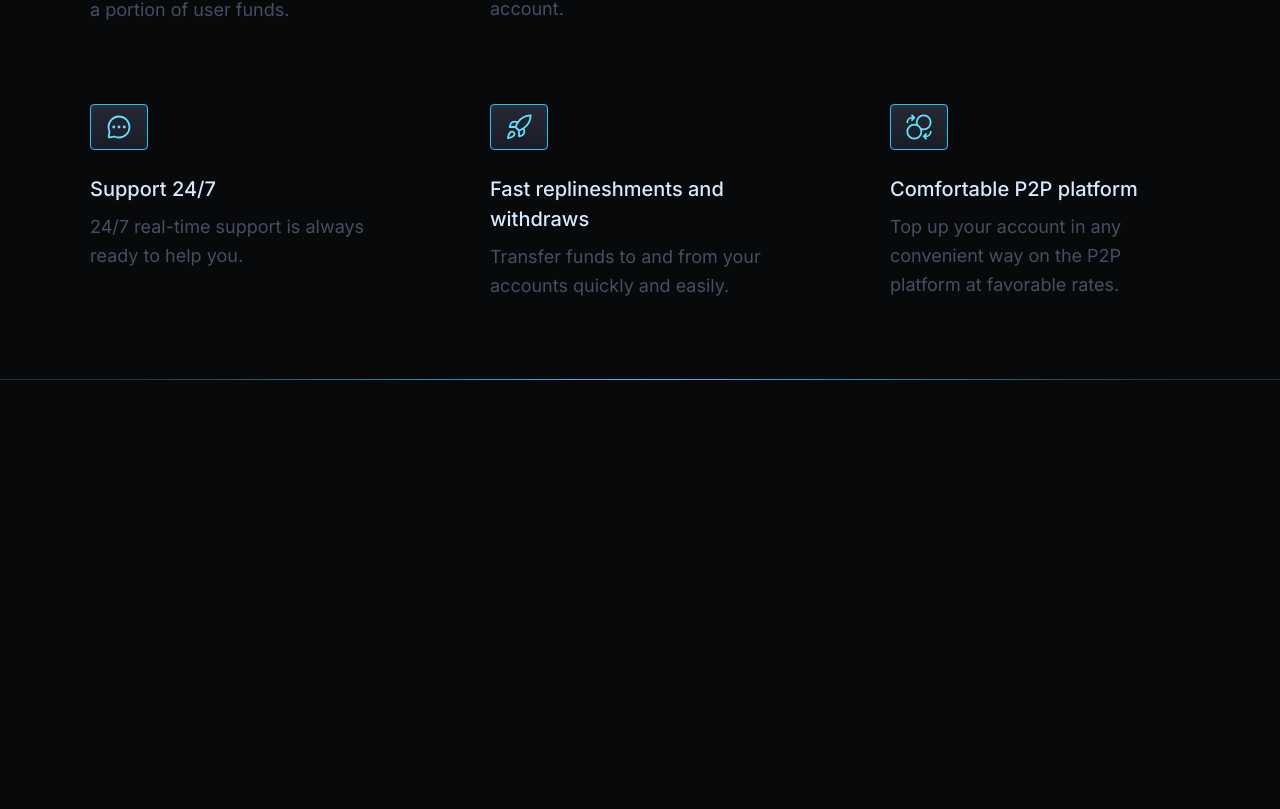
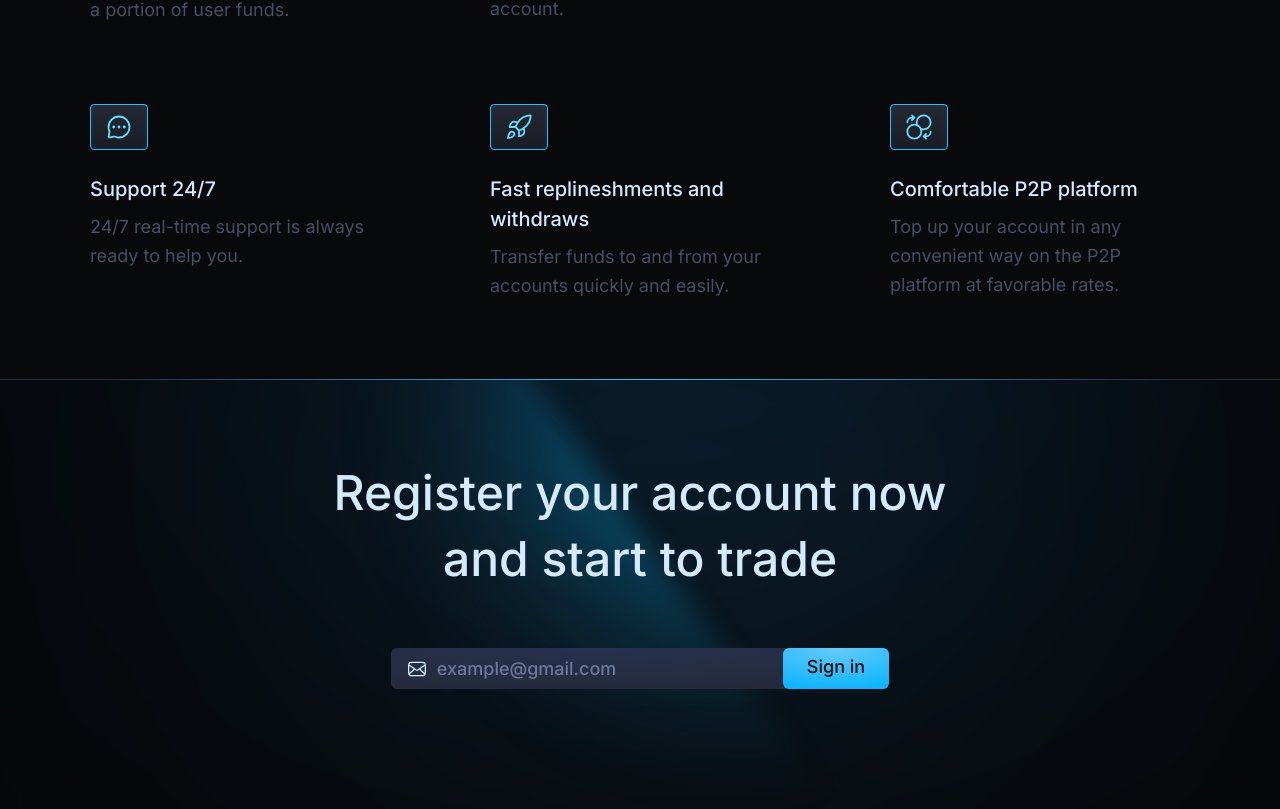
Before and after one commit to ptrv-dev/react-bitlist, a React (Vite) app: page / in a window 1280 px wide. Shown: the part 1985-2794 px from the top of the page. Before the commit the page ends 2365 px from the top, so only its background shows below. Built offline with nearby package versions, Linux system fonts and the light colour scheme; no server answers.

Commit message:
home-page: sign-in section

```diff
--- a/src/HomePage.tsx
+++ b/src/HomePage.tsx
@@ -5,6 +5,7 @@ import {
   Header,
   HeroSection,
   PartnersSection,
+  SignInSection,
 } from './components';
 
 const HomePage: FC = () => {
@@ -15,6 +16,7 @@ const HomePage: FC = () => {
       <AssetsSection />
       <PartnersSection />
       <AdvantagesSection />
+      <SignInSection />
     </>
   );
 };
--- /dev/null
+++ b/src/components/SignInSection.tsx
@@ -0,0 +1,76 @@
+import { FC } from 'react';
+import { Button, Input } from './ui';
+import { MailIcon } from './icons';
+
+const SignInSection: FC = () => {
+  return (
+    <section className="py-20 pb-40 border-b border-secondary relative overflow-hidden">
+      <svg
+        width="1018"
+        height="1262"
+        viewBox="0 0 1018 1262"
+        fill="none"
+        xmlns="http://www.w3.org/2000/svg"
+        className="absolute top-1/2 left-1/2 -translate-x-[60%] -translate-y-1/2 pointer-events-none"
+      >
+        <g filter="url(#filter0_f_1001_187)">
+          <path
+            d="M993.757 1088.27L778.285 1237.33L23.9999 173.06L239.472 24L993.757 1088.27Z"
+            fill="url(#paint0_radial_1001_187)"
+            fill-opacity="0.72"
+          />
+        </g>
+        <defs>
+          <filter
+            id="filter0_f_1001_187"
+            x="-6.10352e-05"
+            y="-3.05176e-05"
+            width="1017.76"
+            height="1261.33"
+            filterUnits="userSpaceOnUse"
+            color-interpolation-filters="sRGB"
+          >
+            <feFlood flood-opacity="0" result="BackgroundImageFix" />
+            <feBlend
+              mode="normal"
+              in="SourceGraphic"
+              in2="BackgroundImageFix"
+              result="shape"
+            />
+            <feGaussianBlur
+              stdDeviation="12"
+              result="effect1_foregroundBlur_1001_187"
+            />
+          </filter>
+          <radialGradient
+            id="paint0_radial_1001_187"
+            cx="0"
+            cy="0"
+            r="1"
+            gradientUnits="userSpaceOnUse"
+            gradientTransform="translate(717.329 425.827) rotate(140.161) scale(397.932 397.062)"
+          >
+            <stop stop-color="#00BAF4" />
+            <stop offset="1" stop-color="#12131A" stop-opacity="0" />
+          </radialGradient>
+        </defs>
+      </svg>
+      <div className="sign-in-light1 absolute left-[20%] -top-[168px]" />
+      <div className="sign-in-light2 absolute right-[20%] -top-[24px]" />
+      <div className="container flex flex-col items-center relative z-10">
+        <h2 className="text-5xl font-medium leading-snug max-w-[680px] mb-14 text-center">
+          Register your account now and start to trade
+        </h2>
+        <div className="flex">
+          <Input
+            placeholder="example@gmail.com"
+            icon={<MailIcon width={20} height={20} />}
+          />
+          <Button className="-ml-2">Sign in</Button>
+        </div>
+      </div>
+    </section>
+  );
+};
+
+export default SignInSection;
--- a/src/components/index.ts
+++ b/src/components/index.ts
@@ -4,6 +4,7 @@ import HeroSection from './HeroSection';
 import AssetsSection from './AssetsSection';
 import PartnersSection from './PartnersSection';
 import AdvantagesSection from './AdvantagesSection';
+import SignInSection from './SignInSection';
 
 export {
   Logo,
@@ -12,4 +13,5 @@ export {
   AssetsSection,
   PartnersSection,
   AdvantagesSection,
+  SignInSection,
 };
--- a/src/index.css
+++ b/src/index.css
@@ -71,3 +71,20 @@ body {
   background: linear-gradient(180deg, #242834 0%, #1a1d26 100%);
   box-shadow: 0px 1px 7px 0px rgba(255, 255, 255, 0.05) inset;
 }
+
+.sign-in-light1 {
+  pointer-events: none;
+  border-radius: 797px;
+  background: rgba(0, 118, 227, 0.24);
+  filter: blur(200px);
+  width: 797px;
+  height: 240px;
+}
+.sign-in-light2 {
+  pointer-events: none;
+  border-radius: 688px;
+  background: rgba(57, 184, 255, 0.2);
+  filter: blur(200px);
+  width: 688px;
+  height: 240px;
+}
```
